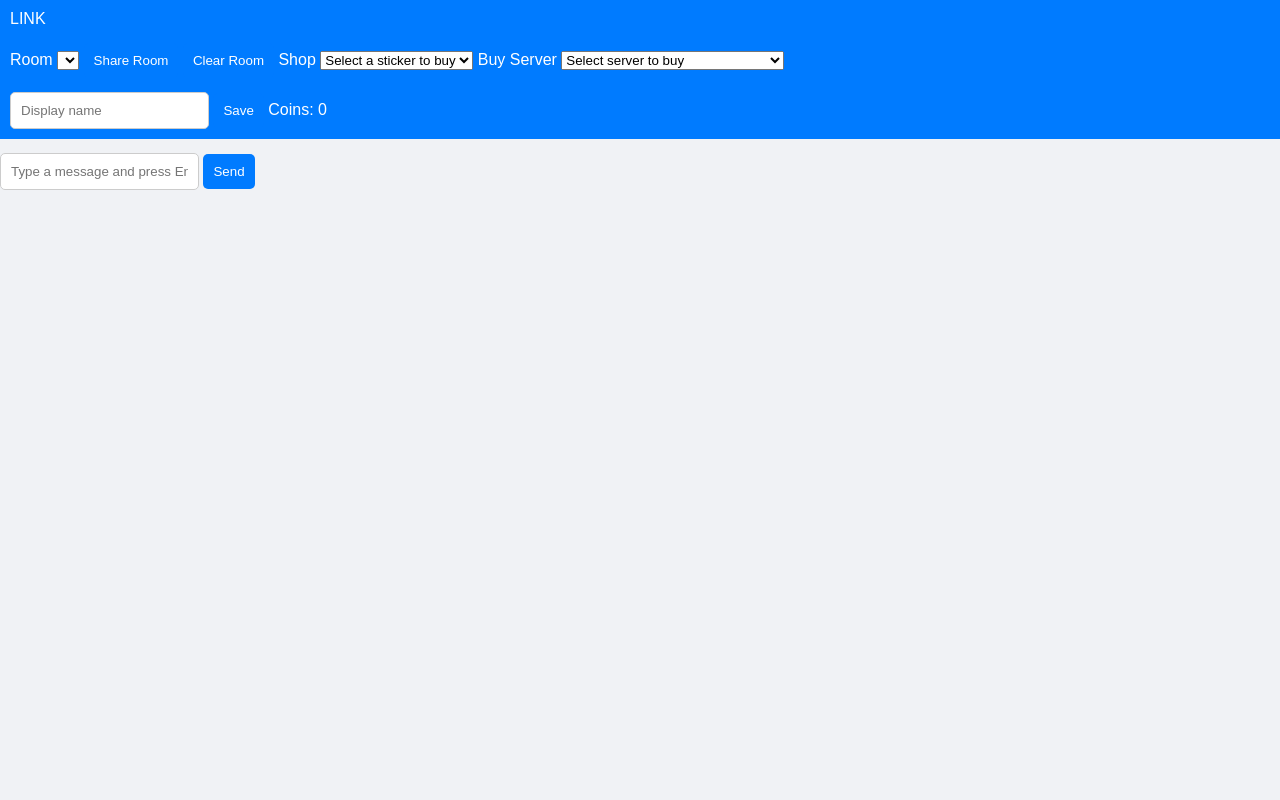
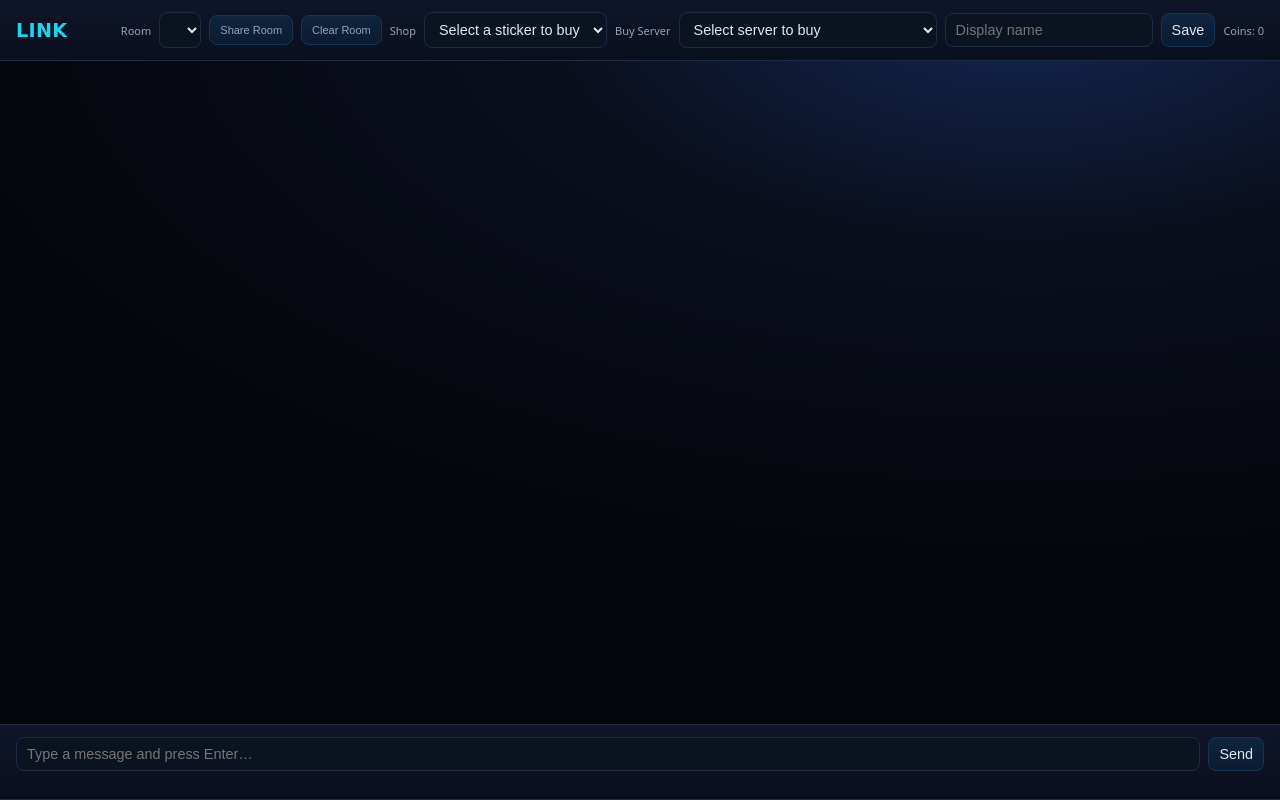
Before and after one commit to david1111402/Chat-app-main, a Python web app: template templates/Link.html in a window 1280 px wide. Run offline with Jinja, Linux system fonts and the light colour scheme; the template is opened without the code that fills it, so the values that code supplies are empty.

Commit message:
Update styles.css

```diff
--- a/static/styles.css
+++ b/static/styles.css
@@ -1,107 +1,216 @@
-body {
-  font-family: Arial, sans-serif;
-  background-color: #f0f2f5;
-  margin: 0;
-  padding: 0;
+:root {
+  --bg: #0f172a;
+  --panel: #111827;
+  --accent: #22d3ee;
+  --muted: #94a3b8;
+  --text: #e2e8f0;
+  --me: #1f2937;
+  --them: #0b1324;
+  --input: #0b1220;
+  --border: #1f2a44;
+  --danger: #ef4444;
 }
 
-.container {
-  width: 400px;
-  margin: 100px auto;
-  padding: 20px;
-  background: #fff;
-  border-radius: 8px;
-  box-shadow: 0 4px 6px rgba(0,0,0,0.1);
+/* Reset & Base */
+* { box-sizing: border-box; margin: 0; padding: 0; }
+body {
+  font-family: system-ui, -apple-system, Segoe UI, Roboto, Inter, sans-serif;
+  background: radial-gradient(1200px 600px at 80% 0%, #132752 0%, #0a0f1e 40%, #04050a 100%);
+  color: var(--text);
+  height: 100vh;
+  display: grid;
+  grid-template-rows: auto 1fr auto;
 }
 
-h2 {
-  text-align: center;
+/* Header & Footer */
+header, footer {
+  background: linear-gradient(180deg, #0f162a 0%, #0a0f1e 100%);
+  border-bottom: 1px solid var(--border);
+  padding: 12px 16px;
 }
 
-form {
-  display: flex;
-  flex-direction: column;
+header {
+  display: grid;
+  grid-template-columns: 1fr auto auto;
+  gap: 8px;
+  align-items: center;
 }
 
-label {
-  margin-top: 10px;
+.brand {
+  font-weight: 700;
+  font-size: 1.2rem;
+  letter-spacing: 0.3px;
+  font-family: Verdana, Geneva, Tahoma, sans-serif;
+  color: var(--accent);
 }
 
-input {
-  padding: 10px;
-  margin-top: 5px;
-  border: 1px solid #ccc;
-  border-radius: 5px;
+.controls {
+  display: flex;
+  gap: 8px;
+  align-items: center;
+}
+
+footer {
+  border-top: 1px solid var(--border);
+  text-align: center;
+  font-size: 0.8rem;
+  color: var(--muted);
+}
+
+/* Inputs & Buttons */
+select, input[type="text"], input[type="password"], input[type="email"], button {
+  background: var(--input);
+  color: var(--text);
+  border: 1px solid var(--border);
+  padding: 8px 10px;
+  border-radius: 8px;
+  outline: none;
+  font-size: 0.9rem;
 }
 
 button {
-  margin-top: 15px;
-  padding: 10px;
-  background: #007bff;
-  color: #fff;
-  border: none;
-  border-radius: 5px;
+  background: linear-gradient(180deg, #0f243f 0%, #0b1b30 100%);
+  border: 1px solid #163457;
   cursor: pointer;
+  transition: transform 0.04s ease, box-shadow 0.2s ease, border-color 0.2s;
 }
 
-button:hover {
-  background: #0056b3;
+button:hover { border-color: #2b8bb4; box-shadow: 0 0 0 2px #0a263d inset; }
+button:active { transform: translateY(1px); }
+
+/* Main Chat Area */
+main {
+  overflow-y: auto;
+  padding: 16px;
+  display: grid;
+  gap: 12px;
+  align-content: start;
 }
 
-.error {
-  color: red;
-  font-size: 14px;
+.system {
+  color: var(--muted);
   text-align: center;
+  font-size: 12px;
+  margin: 8px 0 2px;
 }
 
-header {
-  background: #007bff;
-  color: white;
-  padding: 10px;
+.msg {
+  max-width: 70ch;
+  padding: 10px 12px;
+  border-radius: 12px;
+  background: var(--them);
+  border: 1px solid var(--border);
+  box-shadow: 0 2px 8px rgba(0,0,0,0.25);
+  display: grid;
+  gap: 4px;
+  line-height: 1.3;
 }
 
-header h1 {
-  margin: 0;
+.msg.me { background: var(--me); margin-left: auto; }
+.meta { display: flex; gap: 8px; font-size: 12px; color: var(--muted); }
+.name { color: var(--accent); }
+.body { white-space: pre-wrap; word-wrap: break-word; }
+
+/* Composer */
+footer .composer {
+  display: grid;
+  grid-template-columns: 1fr auto;
+  gap: 8px;
 }
 
-nav {
-  margin-top: 10px;
+.sticker-panel {
+  display: flex;
+  overflow-x: auto;
+  gap: 8px;
+  padding: 8px 0;
 }
 
-nav a {
-  color: white;
-  text-decoration: none;
-  margin-right: 10px;
+.sticker {
+  width: 80px;
+  height: 80px;
+  object-fit: contain;
+  border-radius: 8px;
+  cursor: pointer;
+  flex-shrink: 0;
+  transition: transform 0.2s ease;
 }
-/* Auth Pages */
+.sticker:hover { transform: scale(1.1); }
+
+/* Auth Pages (Login/Signup) */
 .auth-container {
   max-width: 400px;
-  margin: 10vh auto;
+  margin: 40px auto;
   padding: 24px;
   background: var(--panel);
   border: 1px solid var(--border);
   border-radius: 12px;
-  box-shadow: 0 4px 12px rgba(0,0,0,0.4);
+  box-shadow: 0 4px 16px rgba(0,0,0,0.5);
   text-align: center;
+}
+
+.auth-title {
+  margin-bottom: 20px;
+  font-size: 1.5rem;
+  color: var(--accent);
 }
 
 .auth-form {
   display: grid;
   gap: 12px;
-  margin-top: 16px;
 }
 
 .auth-form input {
+  background: var(--input);
+  color: var(--text);
+  border: 1px solid var(--border);
   padding: 10px;
   border-radius: 8px;
-  border: 1px solid var(--border);
-  background: var(--input);
+}
+
+.auth-form button {
+  background: linear-gradient(180deg, #0f243f 0%, #0b1b30 100%);
+  border: 1px solid #163457;
+  padding: 10px;
+  border-radius: 8px;
+  cursor: pointer;
+  color: var(--text);
+  font-weight: 600;
+}
+
+.auth-form button:hover {
+  border-color: #2b8bb4;
+  box-shadow: 0 0 0 2px #0a263d inset;
+}
+
+.auth-alt {
+  margin-top: 16px;
+  color: var(--muted);
+}
+
+.auth-alt a {
+  color: var(--accent);
+  text-decoration: none;
+}
+
+/* Utility */
+.tiny { font-size: 11px; color: var(--muted); }
+
+/* Clear Room Button */
+.clear-room-container {
+  margin-top: 8px;
+  display: flex;
+  justify-content: flex-start;
+}
+.clear-room-container button {
+  padding: 6px 12px;
+  border-radius: 8px;
+  font-size: 12px;
+  background: linear-gradient(180deg, #0f243f 0%, #0b1b30 100%);
+  border: 1px solid #163457;
+  cursor: pointer;
   color: var(--text);
 }
-
-.auth-actions {
-  display: flex;
-  justify-content: center;
-  gap: 12px;
-  margin-top: 20px;
+.clear-room-container button:hover {
+  border-color: #2b8bb4;
+  box-shadow: 0 0 0 2px #0a263d inset;
 }
```
